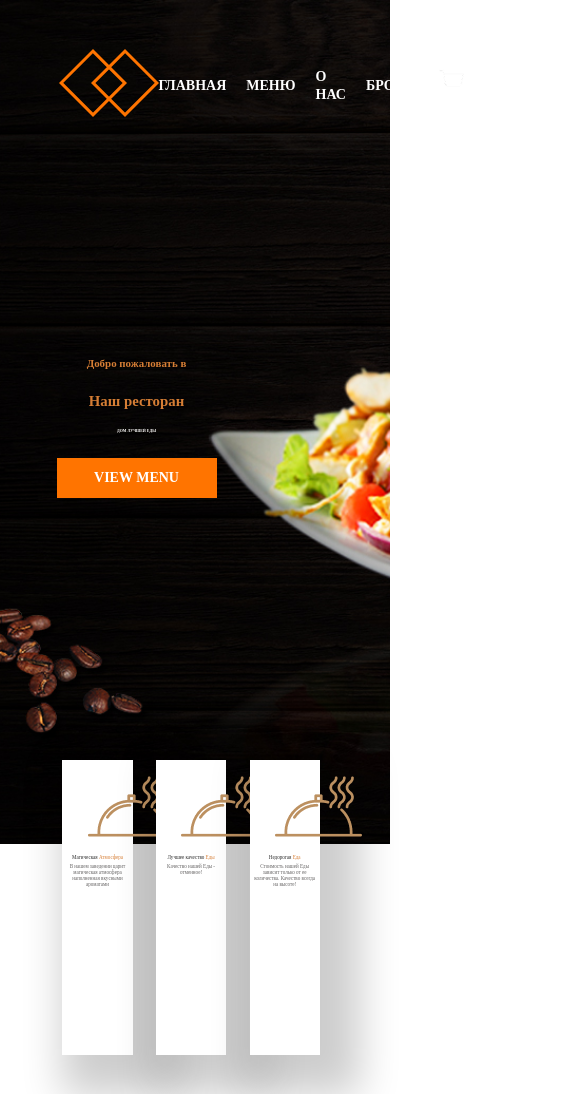
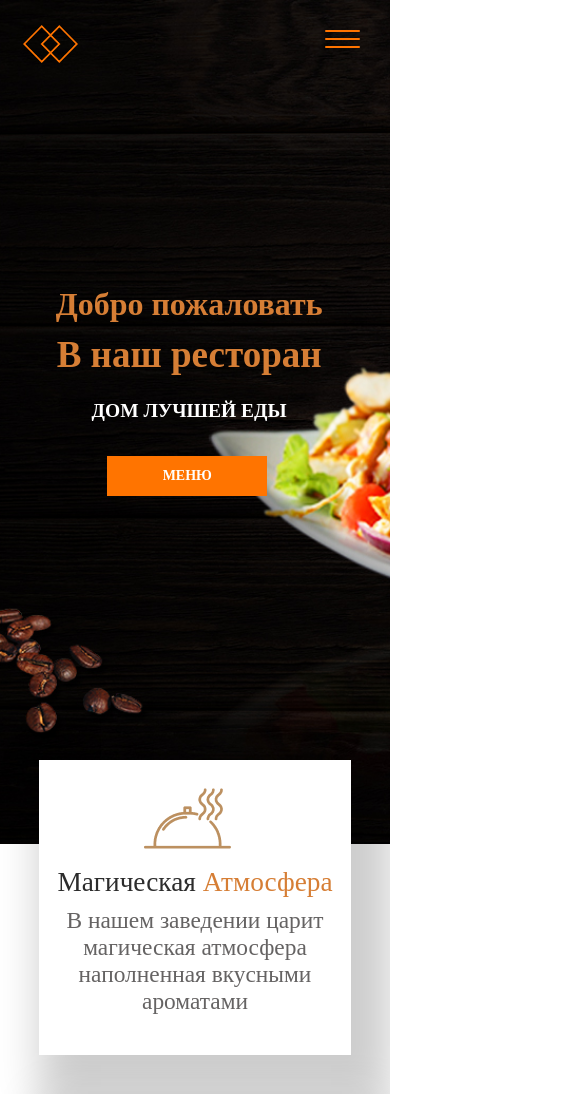
Before and after one commit to vkopka/vkopka_tasks, a plain HTML site: page html_lesson6/index.html in a window 390 px wide. Shown: the top 1094 px of the page, 585 px wide, since content can reach past the window. Drawn offline with Linux system fonts and the light colour scheme.

Commit message:
Lesson 6, 2 commit

```diff
--- a/html_lesson6/css/media.css
+++ b/html_lesson6/css/media.css
@@ -0,0 +1,100 @@
+/* заточено под iPhone X */
+@media screen and (max-width: 420px) {
+    .navigate__bar {
+        display: none;
+    }
+
+    .block__logo {
+        position: absolute;
+        left: 6%;
+        top: 3%;
+    }
+
+    .block__logo img {
+        width: 55%;
+        height: 55%;
+    }
+
+    .nav__btn_mobile {
+        display: flex;
+    }
+
+    .text__main_block {
+        display: none;
+    }
+
+    .text__main_block_mobile {
+        display: flex;
+    }
+
+    .text__welcome {
+        position: absolute;
+        top: 80%;
+        left: 5%;
+        font-size: 8.2vw;
+    }
+
+    .text__restaurant {
+        position: absolute;
+        top: 95%;
+        left: 5%;
+        font-size: 9.5vw;
+    }
+
+    .text__home {
+        position: absolute;
+        top: 115%;
+        left: 5%;
+        font-size: 5vw;
+    }
+
+    .nav__menu {
+        position: absolute;
+        top: 130%;
+        left: 25%;
+    }
+
+    .intro__1 {
+        position: absolute;
+        width: 80%;
+        height: 35%;
+        left: 10%;
+        top: 90%;
+    }
+
+    .intro__image {
+        margin: 4vw 0 0 27vw;
+    }
+
+    .intro__text_1 {
+        margin-left: 0;
+        font-size: 7vw;
+        color: #2C2C2C;
+        text-align: center;
+    }
+
+    .intro__text_2 {
+        margin-left: 5%;
+        margin-top: 3%;
+        width: 90%;
+        font-size: 6vw;
+        color: #656363;
+        text-align: center;
+    }
+
+    .intro__2 {
+        position: absolute;
+        width: 80%;
+        height: 35%;
+        left: 10%;
+        top: 130%;
+    }
+
+    .intro__3 {
+        position: absolute;
+        width: 80%;
+        height: 35%;
+        left: 10%;
+        top: 170%;
+    }
+}
--- a/html_lesson6/css/styles.css
+++ b/html_lesson6/css/styles.css
@@ -57,7 +57,7 @@
 
 .info__block {
     height: 20px;
-    width: 150px ;
+    width: 150px;
     font-size: 16px;
     font-weight: bold;
     text-decoration: none;
@@ -120,14 +120,20 @@
     left: 20%;
     display: flex;
     flex-direction: column;
-    /*row-gap: 10px;*/
     justify-content: center;
     align-items: center;
-    /*background: #6cab7e;*/
+}
+
+.text__main_block_mobile {
+    left: 10%;
+    width: 70%;
+    height: 40%;
+    position: absolute;
+    display: none;
+    flex-direction: column;
 }
 
 .text__welcome {
-    /*padding-top: -20%;*/
     height: 5%;
     width: 100%;
     font-size: 2.8vw;
@@ -219,3 +225,19 @@
     color: #656363;
     text-align: center;
 }
+
+.nav__btn_mobile {
+    position: absolute;
+    right: 30px;
+    top: 30px;
+    display: none;
+    width: 35px;
+    flex-direction: column;
+    row-gap: 6px;
+}
+
+.nav__btn_mobile div {
+    height: 2px;
+    background: #FF7400;
+    border-radius: 50px;
+}
--- a/html_lesson6/index.html
+++ b/html_lesson6/index.html
@@ -33,12 +33,23 @@
             </div>
             <div class="nav__order"><a href="#">ЗАКАЗ СТОЛИКА</a></div>
         </nav>
+        <nav class="nav__btn_mobile">
+            <div></div>
+            <div></div>
+            <div></div>
+        </nav>
     </div>
     <div class="text__main_block">
         <h2 class="text__welcome"> Добро пожаловать в </h2>
         <h1 class="text__restaurant"> Наш ресторан </h1>
         <h2 class="text__home"> ДОМ ЛУЧШЕЙ ЕДЫ </h2>
         <div class="nav__menu"><a href="#"> VIEW MENU </a></div>
+    </div>
+    <div class="text__main_block_mobile">
+        <h2 class="text__welcome"> Добро пожаловать </h2>
+        <h1 class="text__restaurant"> В наш ресторан </h1>
+        <h2 class="text__home"> ДОМ ЛУЧШЕЙ ЕДЫ </h2>
+        <div class="nav__menu"><a href="#"> МЕНЮ </a></div>
     </div>
     <div class="intro__1">
         <div class="intro__image">
```
